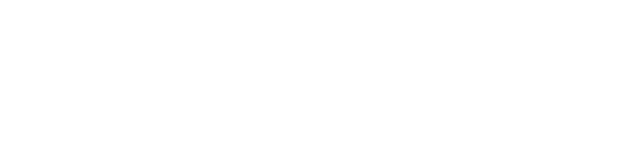
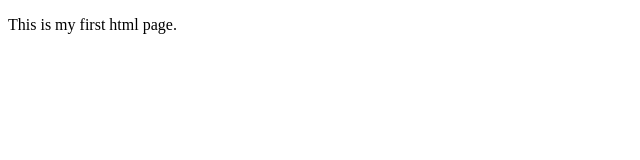
Before and after one commit to nitya798/FullStack_Practice, a plain HTML site: page index.html in a window 1280 px wide. Shown: the whole page, without its empty margins (0-640 px from the left). Drawn offline with Linux system fonts and the light colour scheme.

Commit message:
second commit

```diff
--- a/index.html
+++ b/index.html
@@ -6,6 +6,6 @@
     <title>Document</title>
 </head>
 <body>
-
+    <p>This is my first html page.</p>
 </body>
 </html>
```
